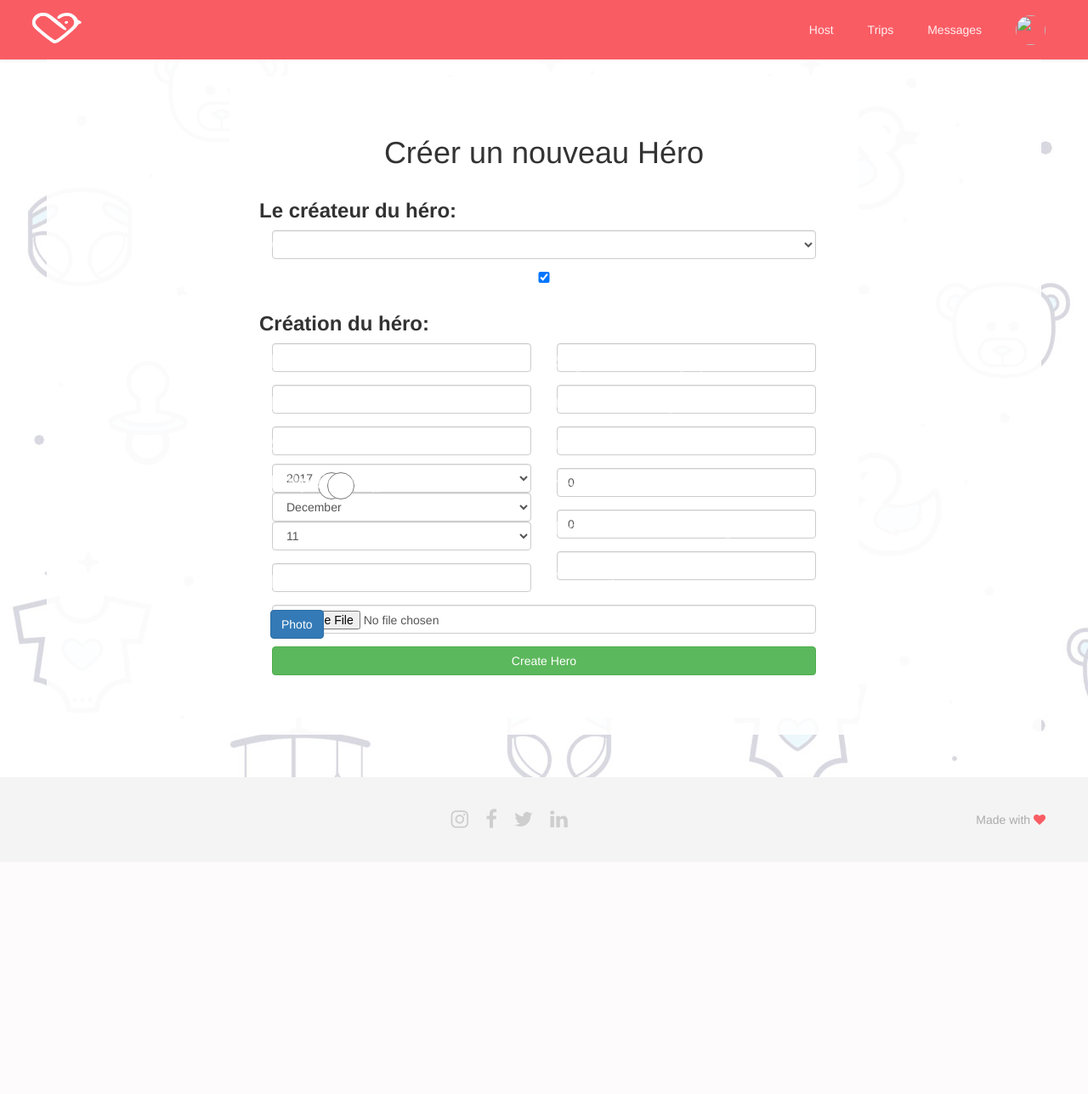
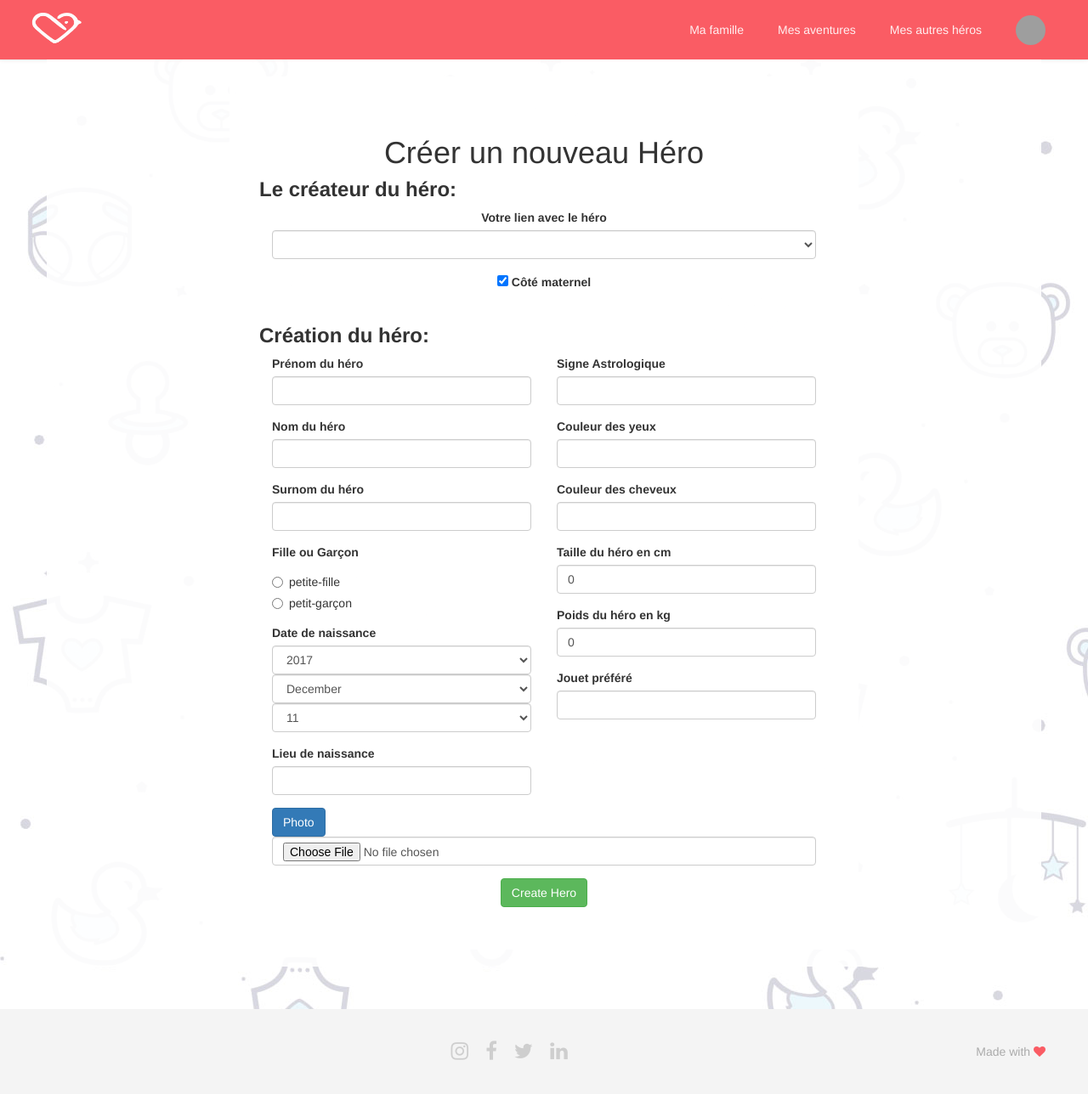
Before and after one commit to MetayerF/mylittlehero, a Rails app: page /heros/new in a window 1280 px wide. Shown: the whole page at 85% size. Before the commit the page ends 1015 px from the top, so only its background shows below. Run offline with Rails 7, Linux system fonts and the light colour scheme; a user stored in the database is signed in; style sheets or scripts are compiled from the project's sources; some libraries are stand-ins or nearby versions; some web fonts are replaced; grey boxes are pictures that could not be loaded.

Commit message:
Fix navbar

```diff
--- a/app/assets/stylesheets/components/_navbar.scss
+++ b/app/assets/stylesheets/components/_navbar.scss
@@ -12,11 +12,11 @@
 
 /* Logo */
 .navbar-wagon-brand img {
-  height: 50px;
+  // height: 50px;
 }
 
 /* User Avatar */
-.navbar-wagon .avatar {
+.navbar-wagon .avatar-nav {
   height: 35px;
   width: 35px;
   border-radius: 50%;
--- a/app/assets/stylesheets/components/_signupform.scss
+++ /dev/null
@@ -1,169 +0,0 @@
-*, *:before, *:after {
-  box-sizing: border-box;
-}
-
-a {
-  text-decoration: none;
-  color: $green;
-  -webkit-transition: .5s ease;
-  transition: .5s ease;
-}
-a:hover {
-  color: #179b77;
-}
-
-.signup-form {
-  background: rgba(19, 35, 47, 1);
-  padding: 40px;
-  min-height: 100vh;
-  max-width: 530px;
-  border-radius: 0px;
-  box-shadow: -4px 0px 10px rgba(19, 35, 47, 0.3);
-}
-
-.tab-group {
-  list-style: none;
-  padding: 0;
-  margin: 0 0 40px 0;
-}
-.tab-group:after {
-  content: "";
-  display: table;
-  clear: both;
-}
-.tab-group li a {
-  display: block;
-  text-decoration: none;
-  padding: 15px;
-  background: rgba(160, 179, 176, 0.25);
-  color: #a0b3b0;
-  font-size: 20px;
-  float: left;
-  width: 50%;
-  text-align: center;
-  cursor: pointer;
-  -webkit-transition: .5s ease;
-  transition: .5s ease;
-}
-.tab-group li a:hover {
-  background: #179b77;
-  color: #ffffff;
-}
-.tab-group .active a {
-  background: $green;
-  color: #ffffff;
-}
-
-.signup-form h1 {
-  text-align: center;
-  color: #ffffff;
-  font-weight: 300;
-  margin: 0 0 40px;
-}
-
-label {
-  position: absolute;
-  -webkit-transform: translateY(6px);
-          transform: translateY(6px);
-  left: 13px;
-  color: rgba(255, 255, 255, 0.5);
-  -webkit-transition: all 0.25s ease;
-  transition: all 0.25s ease;
-  -webkit-backface-visibility: hidden;
-  pointer-events: none;
-  font-size: 22px;
-}
-label .req {
-  margin: 2px;
-  color: #1ab188;
-}
-
-label.active {
-  -webkit-transform: translateY(50px);
-          transform: translateY(50px);
-  left: 2px;
-  font-size: 14px;
-}
-label.active .req {
-  opacity: 0;
-}
-
-label.highlight {
-  color: #ffffff;
-}
-
-input, textarea {
-  font-size: 22px;
-  display: block;
-  width: 100%;
-  height: 100%;
-  padding: 5px 10px;
-  background: none;
-  background-image: none;
-  border: 1px solid #a0b3b0;
-  color: #ffffff;
-  border-radius: 0;
-  -webkit-transition: border-color .25s ease, box-shadow .25s ease;
-  transition: border-color .25s ease, box-shadow .25s ease;
-}
-input:focus, textarea:focus {
-  outline: 0;
-  border-color: #1ab188;
-}
-
-textarea {
-  border: 2px solid #a0b3b0;
-  resize: vertical;
-}
-
-.field-wrap {
-  position: relative;
-  margin-bottom: 40px;
-}
-
-.top-row:after {
-  content: "";
-  display: table;
-  clear: both;
-}
-.top-row > div {
-  float: left;
-  width: 48%;
-  margin-right: 4%;
-}
-.top-row > div:last-child {
-  margin: 0;
-}
-
-.button {
-  border: 0;
-  outline: none;
-  border-radius: 0;
-  padding: 15px 0;
-  font-size: 2rem;
-  font-weight: 600;
-  text-transform: uppercase;
-  letter-spacing: .1em;
-  background: #1ab188;
-  color: #ffffff;
-  -webkit-transition: all 0.5s ease;
-  transition: all 0.5s ease;
-  -webkit-appearance: none;
-}
-.button:hover, .button:focus {
-  background: #179b77;
-}
-
-.button-block {
-  display: block;
-  width: 100%;
-}
-
-.forgot {
-  margin-top: -20px;
-  text-align: right;
-}
-
-#signup {
-  margin-top: 100px;
-}
--- a/app/assets/stylesheets/pages/_babies_form.scss
+++ /dev/null
@@ -1,20 +0,0 @@
-.form-group.baby_gender {
-  label {
-    display: block;
-  }
-  .radio {
-    display: inline-block;
-    padding-left: 10px;
-  }
-}
-.new_baby .btn-form {
-  width: 400px;
-  margin-top: 35px;
-}
-
-#baby_photo {
-  display: none;
-}
- h1 {
-  margin-bottom: 35px;
- }
--- a/app/assets/stylesheets/pages/_index.scss
+++ b/app/assets/stylesheets/pages/_index.scss
@@ -1,5 +1,4 @@
 // Import page-specific CSS files here.
 @import "home";
 @import "styleguide";
-@import "babies_form";
 @import "relatives";
--- a/app/views/layouts/application.html.erb
+++ b/app/views/layouts/application.html.erb
@@ -9,7 +9,7 @@
     <%= stylesheet_link_tag 'application', media: 'all' %>
   </head>
   <body>
-    <%= render 'shared/navbar' %>
+    <%= render 'shared/navbar' if current_user %>
     <%= render 'shared/flashes' %>
     <div class="fix-footer">
     <%= yield %>
--- a/app/views/pages/home.html.erb
+++ b/app/views/pages/home.html.erb
@@ -1,8 +1,4 @@
 <% content_for :title, 'Bienvenue sur My Little Hero - Partagez les aventures de votre héro 👶' %>
-
- <style>
-    .navbar-wagon { display: none; }
- </style>
 
 <div class="row">
   <div class="col-xs-12 col-sm-4 col-md-8">
--- a/app/views/shared/_navbar.html.erb
+++ b/app/views/shared/_navbar.html.erb
@@ -6,19 +6,26 @@
 
   <!-- Right Navigation -->
   <div class="navbar-wagon-right hidden-xs hidden-sm">
+    <% if @hero %>
+      <%= link_to 'Ma famille', hero_relatives_path(@hero), class: 'navbar-wagon-item navbar-wagon-link' %>
+      <%= link_to 'Mes aventures', hero_adventures_path(@hero), class: 'navbar-wagon-item navbar-wagon-link' %>
+      <%= link_to 'Mes autres héros', heros_path, class: 'navbar-wagon-item navbar-wagon-link' %>
+    <% else %>
+      <%= link_to 'Mes héros', heros_path, class: 'navbar-wagon-item navbar-wagon-link' %>
+    <% end %>
 
-    <a href="" class="navbar-wagon-item navbar-wagon-link">Host</a>
-    <a href="" class="navbar-wagon-item navbar-wagon-link">Trips</a>
-    <a href="" class="navbar-wagon-item navbar-wagon-link">Messages</a>
 
     <!-- Profile picture with dropdown list -->
     <div class="navbar-wagon-item">
       <div class="dropdown">
-        <img src="https://kitt.lewagon.com/placeholder/users/ssaunier" class="avatar dropdown-toggle" id="navbar-wagon-menu" data-toggle="dropdown">
+        <% if current_user.photo.nil? %>
+            <%= image_tag('user.png', class: 'avatar-nav dropdown-toggle',alt: 'profile-picture', id: 'navbar-wagon-menu', data: { toggle: 'dropdown' }) %>
+        <% else %>
+          <%= image_tag(current_user.photo, class: 'avatar-nav dropdown-toggle',alt: 'profile-picture', id: 'navbar-wagon-menu', data: { toggle: 'dropdown' }) %>
+        <% end %>
         <ul class="dropdown-menu dropdown-menu-right navbar-wagon-dropdown-menu">
-          <li><a href="#">Profile</a></li>
-          <li><a href="#">Dashboard</a></li>
-          <li><a href="#">Log Out</a></li>
+          <li><%= link_to 'Mon profil', profile_path %></li>
+          <li><%= link_to 'Déconnexion',  destroy_user_session_path, method: :delete %></li>
         </ul>
       </div>
     </div>
@@ -29,9 +36,15 @@
     <div class="dropdown">
       <i class="fa fa-bars dropdown-toggle" data-toggle="dropdown"></i>
       <ul class="dropdown-menu dropdown-menu-right navbar-wagon-dropdown-menu">
-        <li><a href="#">Host</a></li>
-        <li><a href="#">Trips</a></li>
-        <li><a href="#">Messagese</a></li>
+        <% if @hero %>
+          <li><%= link_to 'Ma famille', hero_relatives_path(@hero) %></li>
+          <li><%= link_to 'Mes aventures', hero_adventures_path(@hero) %></li>
+          <li><%= link_to 'Mes autres héros', heros_path %></li>
+        <% else %>
+          <%= link_to 'Mes héros', heros_path %>
+        <% end %>
+        <li><%= link_to 'Mon profil', profile_path %></li>
+        <li><%= link_to 'Déconnexion',  destroy_user_session_path, method: :delete %></li>
       </ul>
     </div>
   </div>
```
